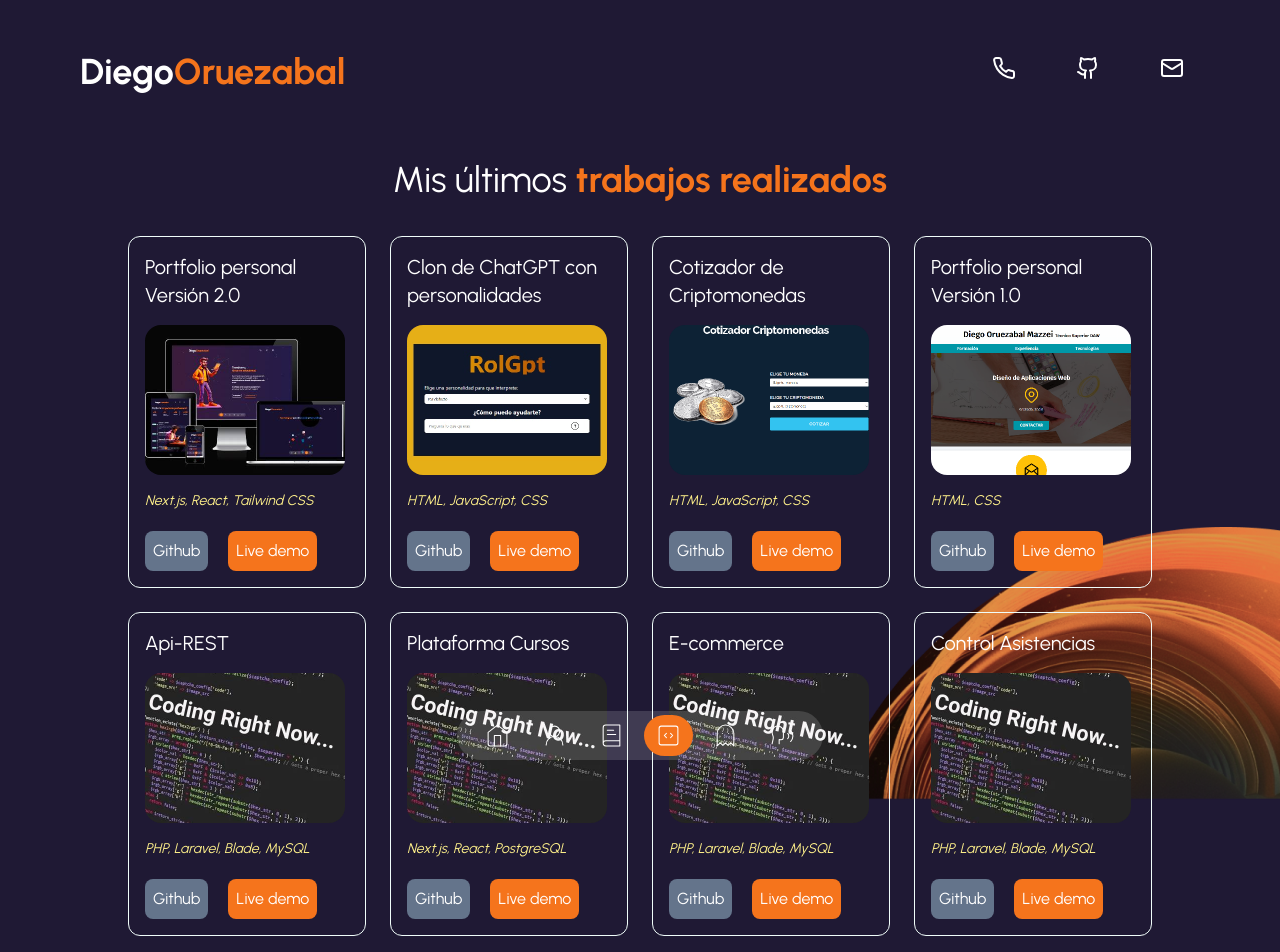
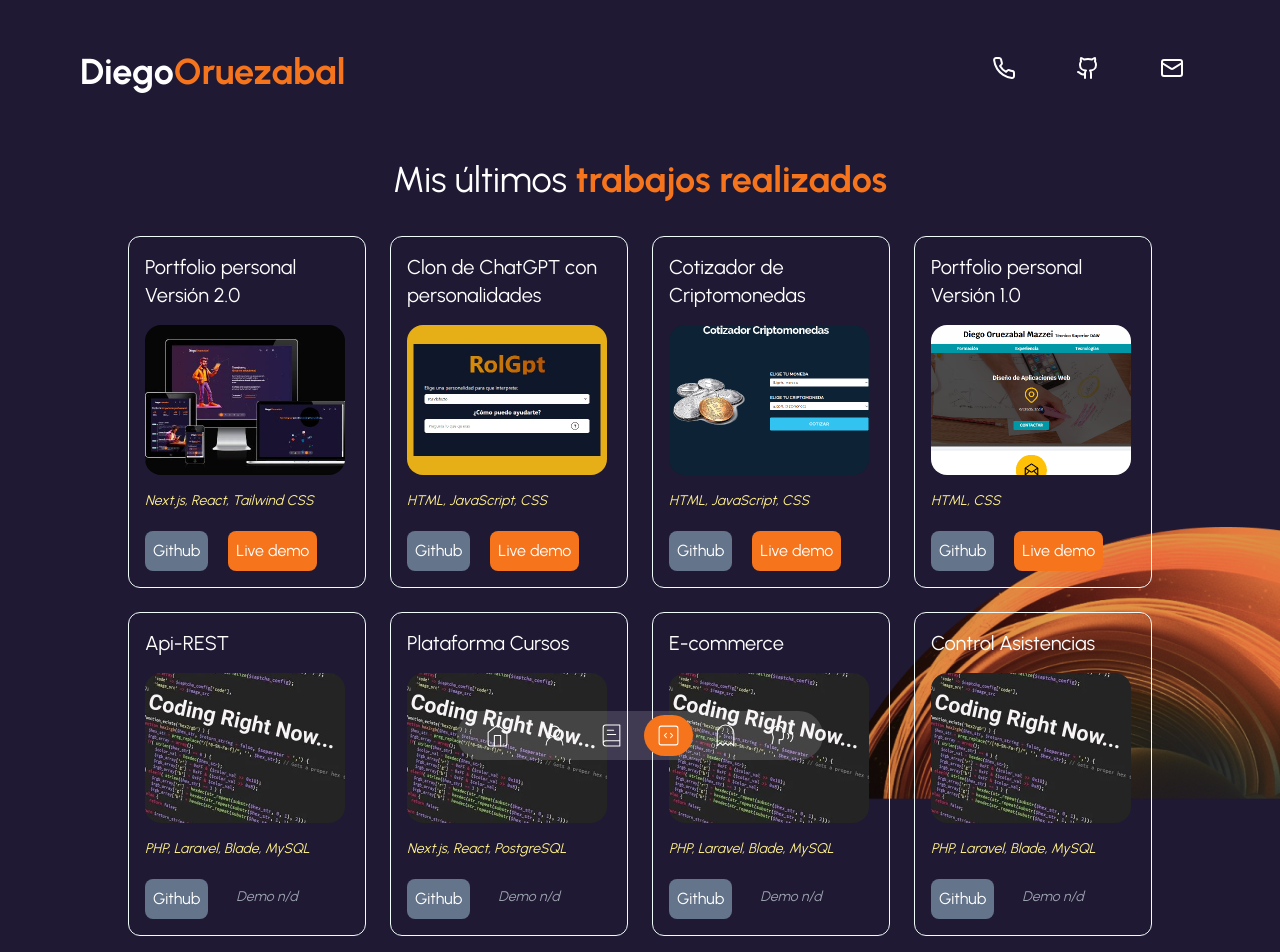
Before and after one commit to Diego-Oruezabal/portfolio-diego, a Next.js app: page /portfolio in a window 1280 px wide. Shown: the top 952 px of the page. Built offline with nearby package versions, Linux system fonts and the light colour scheme.

Commit message:
portfolio-box demo n/d

```diff
--- a/components/portfolio-box.tsx
+++ b/components/portfolio-box.tsx
@@ -43,6 +43,11 @@
                     Github
                 </Link>
 
+                    {urlDemo === "#!" ? (
+                        <span className="p-2 text-sm text-gray-400 italic">
+                            Demo n/d
+                        </span>
+                    ) : (
                         <Link
                             href={urlDemo}
                             target="_blank"
@@ -50,6 +55,7 @@
                         >
                             Live demo
                         </Link>
+                    )}
             </div>
         </div>
         </Tilt>
```
Lines whose indentation alone changed are shown as unchanged.
